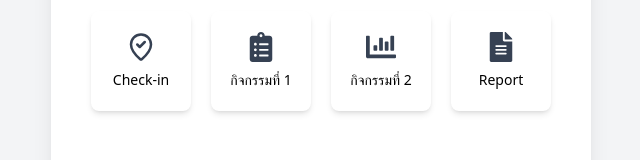
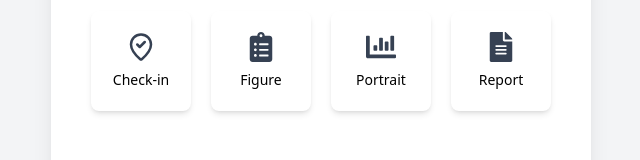
Before and after one commit to jobigboss/4APR, a Next.js app: page / in a window 1280 px wide. Shown: the part 137-297 px from the top of the page, without its empty margins (319-959 px from the left). Built offline with nearby package versions, Linux system fonts and the light colour scheme.

Commit message:
Update Menu.jsx

```diff
--- a/src/app/conponents/Menu.jsx
+++ b/src/app/conponents/Menu.jsx
@@ -8,8 +8,8 @@ function MenuPage() {
 
   const menuItems = [
     { name: "Check-in", icon: <LuMapPinCheckInside size={30} />, href: "/checkin" },
-    { name: "กิจกรรมที่ 1", icon: <FaClipboardList size={30} />, href: "/activity01" },
-    { name: "กิจกรรมที่ 2", icon: <FaChartBar size={30} />, href: "/activity02" },
+    { name: "Figure", icon: <FaClipboardList size={30} />, href: "/activity01" },
+    { name: "Portrait", icon: <FaChartBar size={30} />, href: "/activity02" },
     { name: "Report", icon: <FaFileAlt size={30} />, href: "/report" },
   ];
   return (
```
